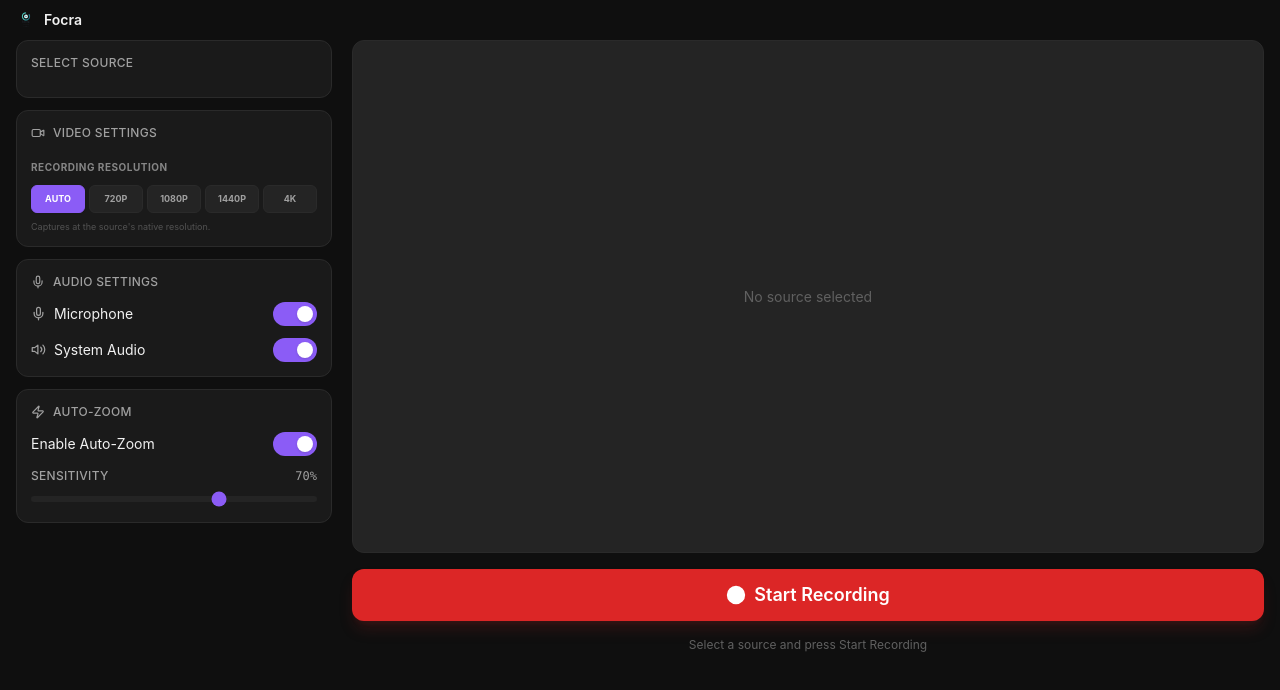
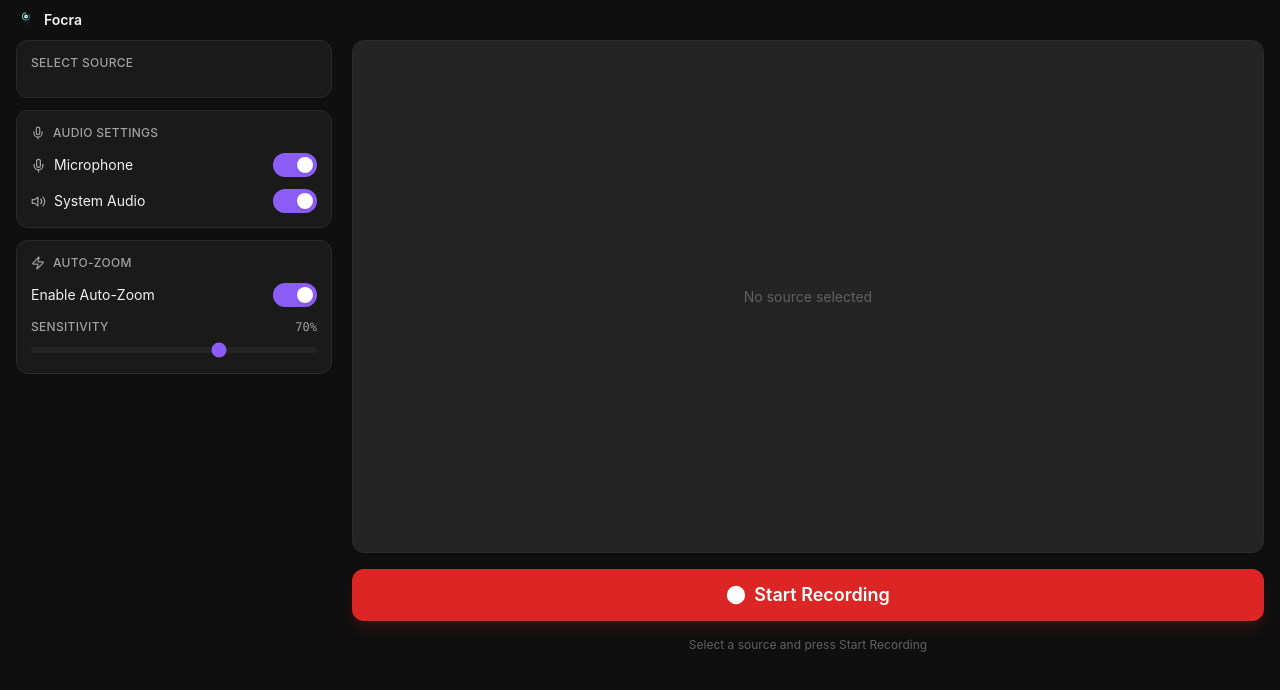
Before and after one commit to huli4295/Focra, a React (Vite) app: page / in a window 1280 px wide. Shown: the top 690 px of the page. Built offline with nearby package versions, Linux system fonts and the light colour scheme.

Commit message:
fix: correct getUserMedia constraints and fix preview black screen

```diff
--- a/src/renderer/components/recording/RecordingPreview.tsx
+++ b/src/renderer/components/recording/RecordingPreview.tsx
@@ -11,8 +11,13 @@ export default function RecordingPreview({ source, stream, isRecording }: Record
   const videoRef = useRef<HTMLVideoElement>(null)
 
   useEffect(() => {
-    if (videoRef.current && stream) {
-      videoRef.current.srcObject = stream
+    if (videoRef.current) {
+      if (stream) {
+        videoRef.current.srcObject = stream
+        videoRef.current.play().catch(e => console.error("Preview play failed:", e))
+      } else {
+        videoRef.current.srcObject = null
+      }
     }
   }, [stream])
 
--- a/src/renderer/pages/RecordPage.tsx
+++ b/src/renderer/pages/RecordPage.tsx
@@ -155,7 +155,7 @@ export default function RecordPage({ onRecordingComplete }: RecordPageProps) {
       active = false
       stopPreview()
     }
-  }, [selectedSource, isRecording, recordingResolution])
+  }, [selectedSource, isRecording])
 
   // Clean up mouse tracking subscription on unmount
   useEffect(() => {
@@ -183,10 +183,10 @@ export default function RecordPage({ onRecordingComplete }: RecordPageProps) {
           mandatory: {
             chromeMediaSource: 'desktop',
             chromeMediaSourceId: selectedSource.id,
-          },
-          width: { ideal: clampedWidth },
-          height: { ideal: clampedHeight },
-          frameRate: { ideal: 30, max: 60 }
+            maxWidth: clampedWidth,
+            maxHeight: clampedHeight,
+            maxFrameRate: 60
+          }
         } as any
       })
       const videoTrack = displayStream.getVideoTracks()[0]
@@ -478,31 +478,7 @@ export default function RecordPage({ onRecordingComplete }: RecordPageProps) {
             <SourceSelector selected={selectedSource} onSelect={setSelectedSource} />
           </div>
 
-          <div className="panel p-3.5 space-y-3">
-            <p className="label flex items-center gap-2"><Video size={14} /> Video Settings</p>
-            <div className="space-y-2">
-              <span className="text-[10px] font-bold text-text-secondary uppercase tracking-wider opacity-80">Recording Resolution</span>
-              <div className="grid grid-cols-5 gap-1">
-                {(['auto', '720p', '1080p', '1440p', '4k'] as const).map((res) => (
-                  <button
-                    key={res}
-                    onClick={() => setRecordingResolution(res)}
-                    className={`px-1 py-1.5 rounded-md border text-[9px] font-bold uppercase transition-all
-                      ${recordingResolution === res
-                        ? 'bg-accent border-accent text-white shadow-sm'
-                        : 'bg-bg-tertiary border-border text-text-secondary hover:border-text-muted'}`}
-                  >
-                    {res}
-                  </button>
-                ))}
-              </div>
-              <p className="text-[9px] text-text-muted leading-tight opacity-80">
-                {recordingResolution === 'auto'
-                  ? 'Captures at the source\'s native resolution.'
-                  : `Captures at ${resolutionMap[recordingResolution].width}x${resolutionMap[recordingResolution].height}. Upscaling may affect quality.`}
-              </p>
-            </div>
-          </div>
+
 
           <div className="panel p-3.5 space-y-3">
             <p className="label flex items-center gap-2"><Mic size={14} /> Audio Settings</p>
```
